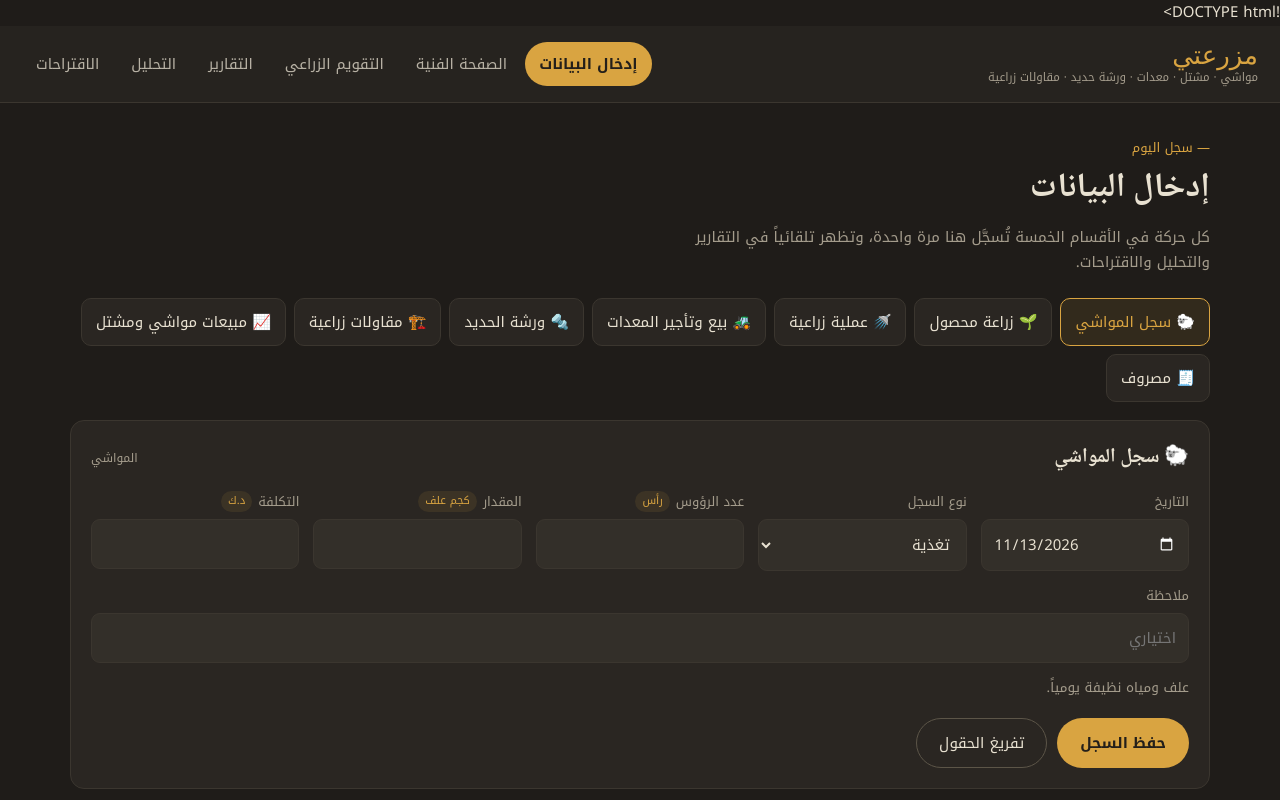
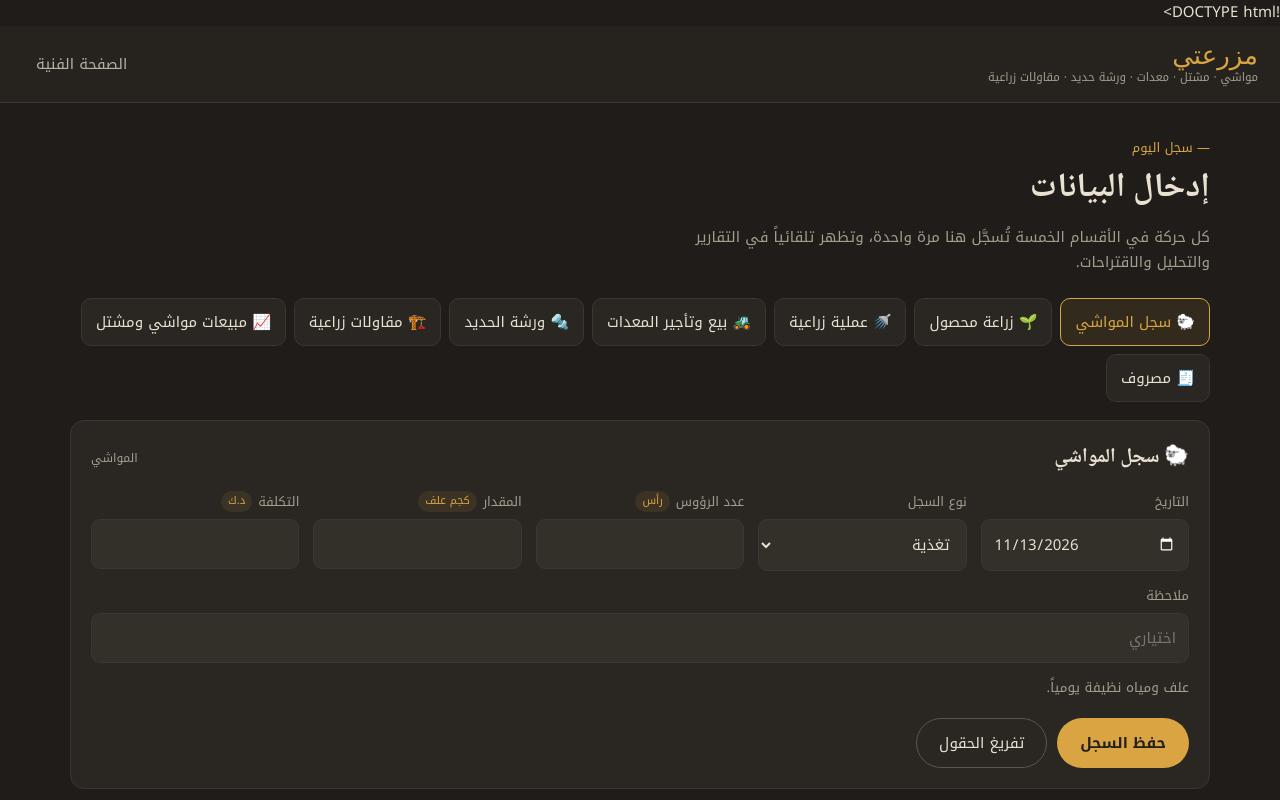
Before and after one commit to Jasemk125/FRM, a plain HTML site: page index.html in a window 1280 px wide. Shown: the top 800 px of the page. Drawn offline with Linux system fonts and the light colour scheme.

Commit message:
Update index.html

```diff
--- a/index.html
+++ b/index.html
@@ -222,12 +222,12 @@ svg.chart{width:100%; height:auto; display:block}
     <span class="brand-sub">مواشي · مشتل · معدات · ورشة حديد · مقاولات زراعية</span>
   </div>
   <nav class="tabs" id="tabs">
-    <button class="tab on" data-tab="entry">إدخال البيانات</button>
-    <button class="tab" data-tab="study">الصفحة الفنية</button>
-    <button class="tab" data-tab="calendar">التقويم الزراعي</button>
-    <button class="tab" data-tab="reports">التقارير</button>
-    <button class="tab" data-tab="analysis">التحليل</button>
-    <button class="tab" data-tab="advice">الاقتراحات</button>
+    <button class="tab" data-tab="entry" hidden>إدخال البيانات</button>
+    <button class="tab on" data-tab="study">الصفحة الفنية</button>
+    <button class="tab" data-tab="calendar" hidden>التقويم الزراعي</button>
+    <button class="tab" data-tab="reports" hidden>التقارير</button>
+    <button class="tab" data-tab="analysis" hidden>التحليل</button>
+    <button class="tab" data-tab="advice" hidden>الاقتراحات</button>
   </nav>
 </header>
 
```
